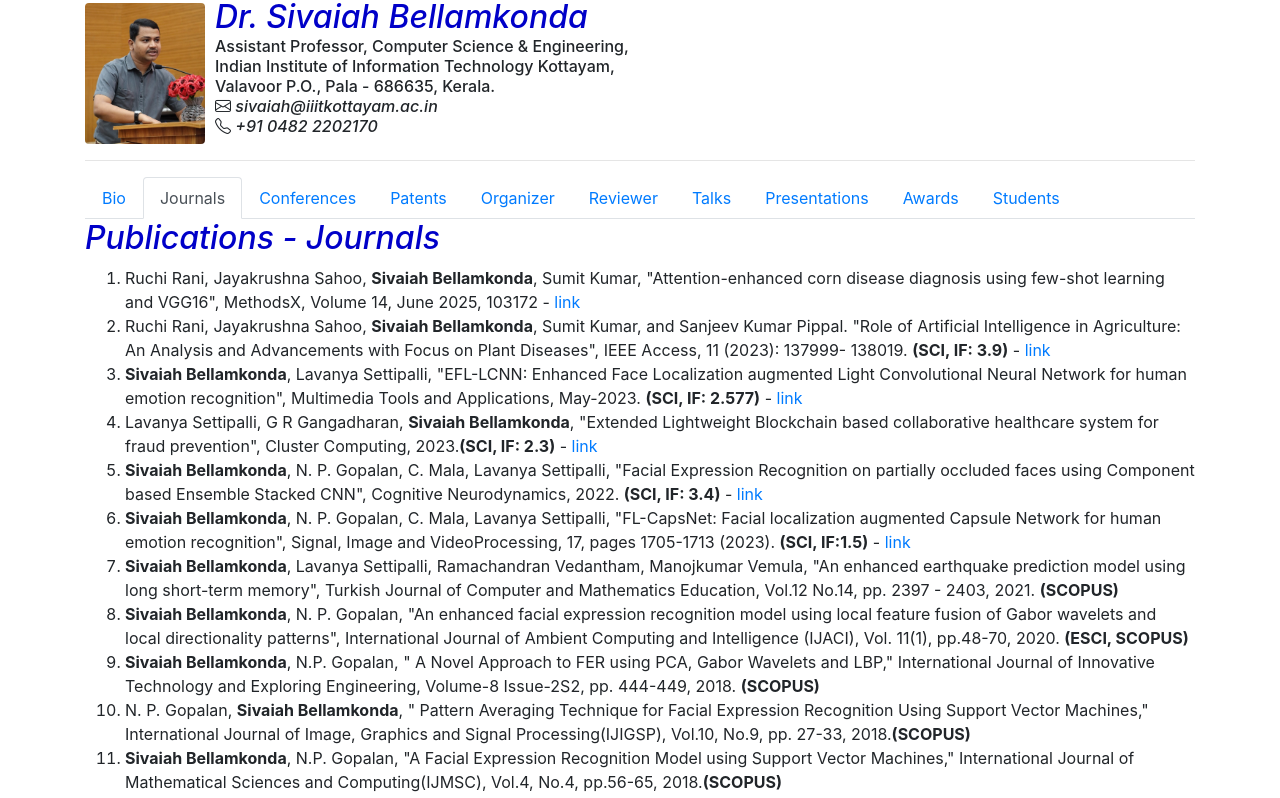
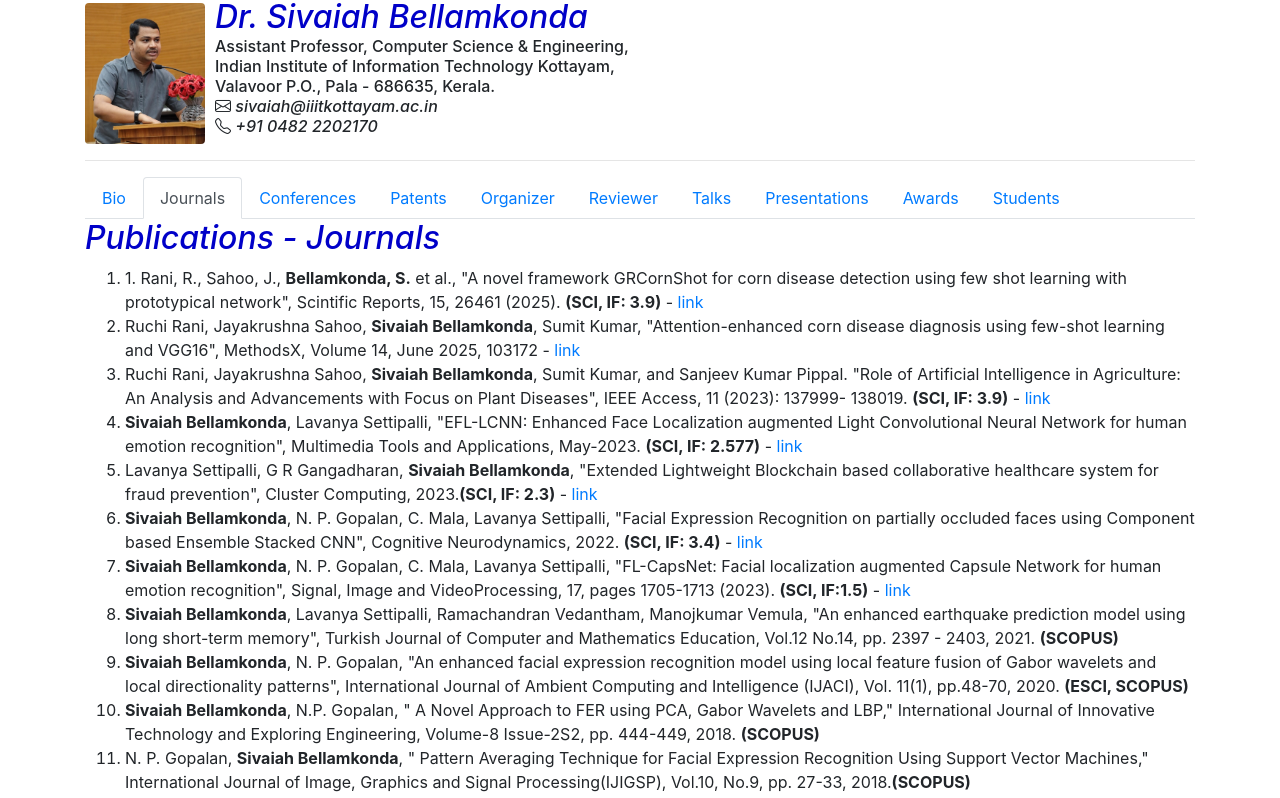
Before and after one commit to sivaiah911/sivaiah911.github.io, a plain HTML site: page index.html in a window 1280 px wide. Both pictures are taken after a click on the tab "Journals". Shown: the top 798 px of the page. Drawn offline with nearby package versions, Linux system fonts and the light colour scheme; a script that the page names is missing.

Commit message:
Update index.html 24.07.2025

```diff
--- a/index.html
+++ b/index.html
@@ -117,6 +117,7 @@
             <div class="tab-pane fade" id="tab4" role="tabpanel" aria-labelledby="tab4-tab">
 				<h2>Publications - Journals</h2>
 				<ol>
+				<li>1.	Rani, R., Sahoo, J., <b>Bellamkonda, S.</b> et al., "A novel framework GRCornShot for corn disease detection using few shot learning with prototypical network", Scintific Reports, 15, 26461 (2025). <b>(SCI, IF: 3.9)</b> -  <a target='_blank' href='https://www.nature.com/articles/s41598-025-10870-w.pdf'>link</a></li>
 
 				<li>Ruchi Rani, Jayakrushna Sahoo, <b>Sivaiah Bellamkonda</b>, Sumit Kumar, "Attention-enhanced corn disease diagnosis using few-shot learning and VGG16", MethodsX, Volume 14, June 2025, 103172 -  <a target='_blank' href='https://doi.org/10.1016/j.mex.2025.103172'>link</a></li>
 				<li>Ruchi Rani, Jayakrushna Sahoo, <b>Sivaiah Bellamkonda</b>, Sumit Kumar, and Sanjeev Kumar Pippal. "Role of Artificial Intelligence in Agriculture: An Analysis and Advancements with Focus on Plant Diseases", IEEE Access, 11 (2023): 137999- 138019. <b>(SCI, IF: 3.9)</b> -  <a target='_blank' href='https://doi.org/10.1109/ACCESS.2023.3339375'>link</a>
```
